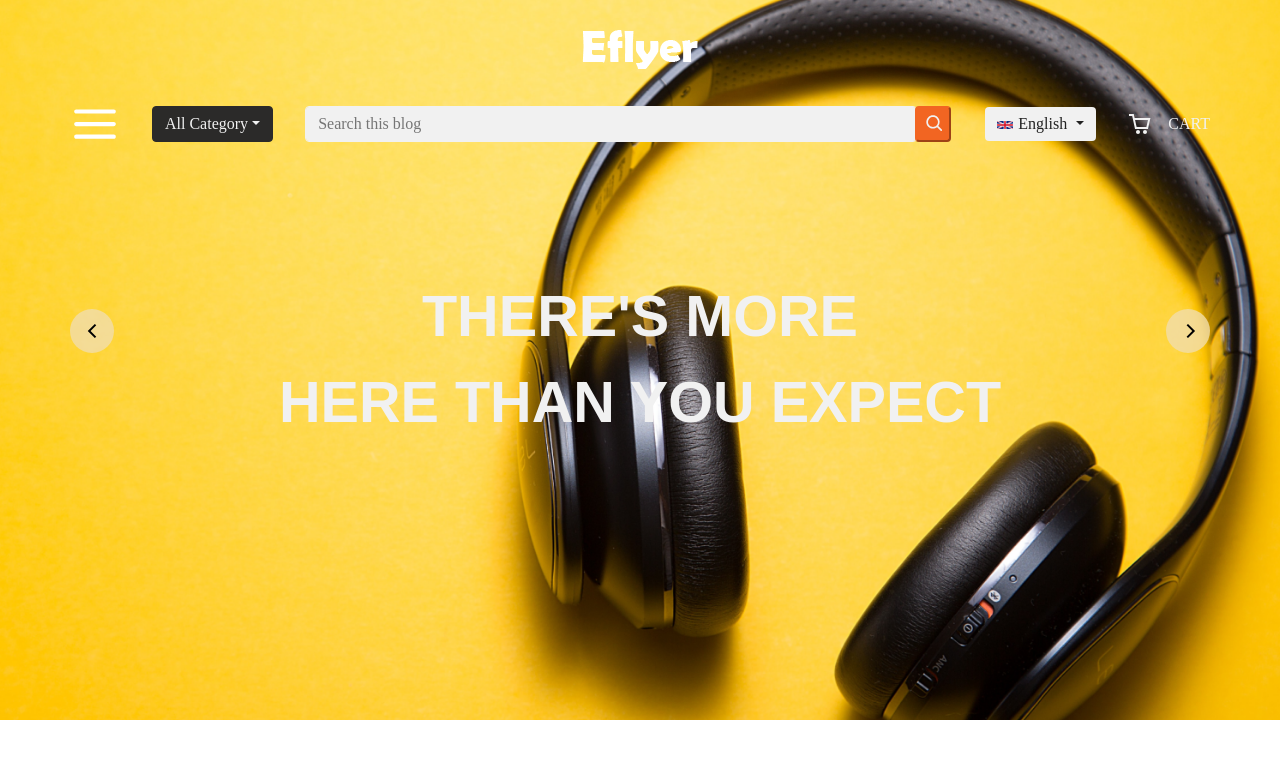
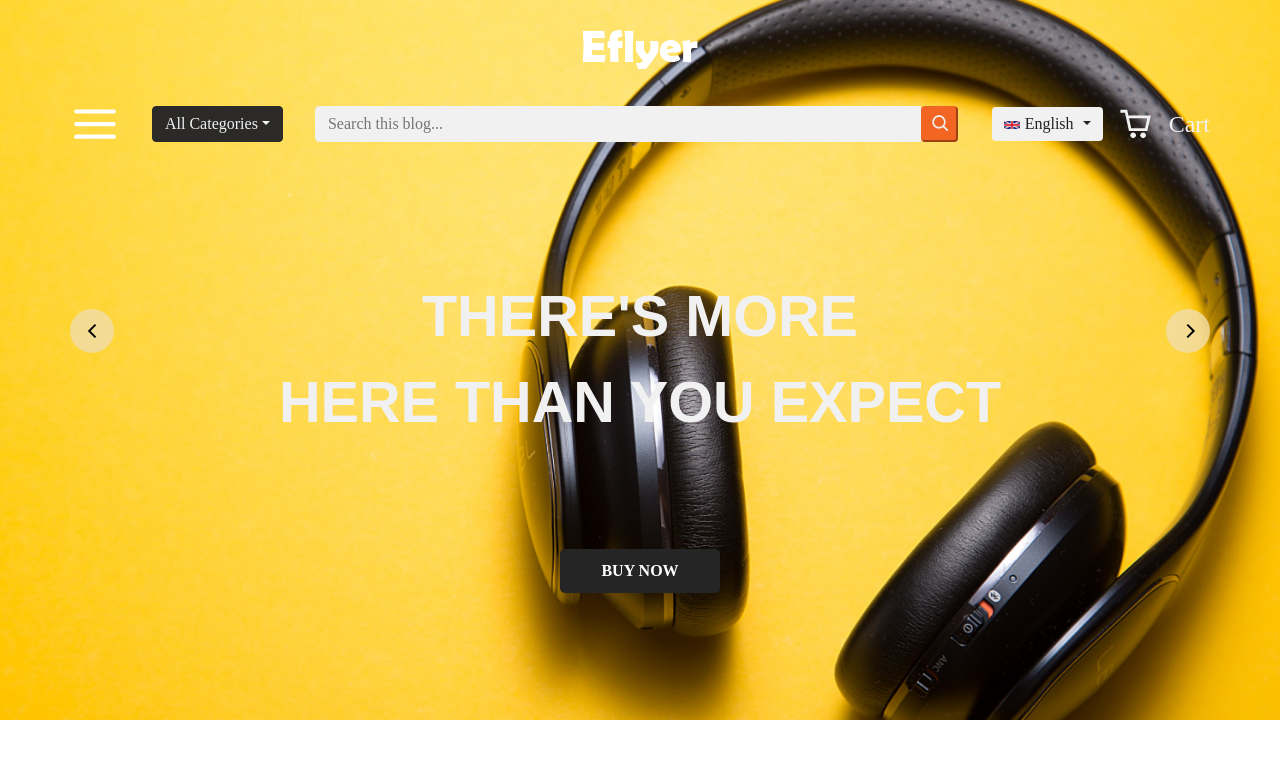
Before and after one commit to Icerock10/e-commerce-proj, a React (Vite) app in the folder shop/: page / in a window 1280 px wide. Shown: the top 758 px of the page. Built offline with nearby package versions, Linux system fonts and the light colour scheme.

Commit message:
added some changes

```diff
--- a/shop/src/assets/images/icons/Icons.tsx
+++ b/shop/src/assets/images/icons/Icons.tsx
@@ -82,8 +82,8 @@ const Cart = ({ className }: any) => {
   return (
     <svg
       className={className}
-      width="24"
-      height="24"
+      width="34"
+      height="34"
       viewBox="0 0 24 24"
       fill="none"
       xmlns="http://www.w3.org/2000/svg"
--- a/shop/src/components/slider/HeaderSlider.tsx
+++ b/shop/src/components/slider/HeaderSlider.tsx
@@ -1,6 +1,5 @@
-import React, { useState } from "react";
+import React, { useState, useEffect } from "react";
 import logo from "../../assets/images/logo.png";
-import ukFlag from "../../assets/images/flag-uk.png";
 import { languages } from "../../helpers/languages";
 import {
   LeftArrow,
@@ -17,7 +16,6 @@ export const HeaderSlider = ({ next, prev, t, i18n }: any) => {
   const [languageText, setlanguageText] = useState(() =>
     currentLanguage === "fr" ? "French" : "English"
   );
-
   const showList = () => {
     setisListShown(!isListShown);
   };
@@ -44,13 +42,13 @@ export const HeaderSlider = ({ next, prev, t, i18n }: any) => {
             <Menu />
           </div>
           <div className="dropdown">
-            <button className="btn dropdown__toggle">All Category</button>
+            <button className="btn dropdown__toggle">{t("categories")}</button>
           </div>
           <div className="input__group">
             <input
               type="text"
               className="input__group_form"
-              placeholder="Search this blog"
+              placeholder={t("search")}
             />
             <div className="input-group-append">
               <button
@@ -64,36 +62,43 @@ export const HeaderSlider = ({ next, prev, t, i18n }: any) => {
           </div>
           <div className="header__box">
             <div className="header__box_switcher">
-              <span onClick={showList} className="lang">
-                <img src={languages[languageText]} />
-                <span className="lang_text">{languageText}</span>
-              </span>
+              <div className="switcher__group">
+                <span onClick={showList} className="lang">
+                  <img src={languages[languageText]} />
+                  <span className="lang_text">{languageText}</span>
+                </span>
+                {isListShown && (
+                  <div className="switcher__group_wrapper">
+                    {Object.keys(languages).map((language, i) => {
+                      return (
+                        <span
+                          key={`key-${i}`}
+                          className={`language__list_item ${
+                            languageText === language && "selected"
+                          }`}
+                          onClick={() => change(language)}
+                        >
+                          <img src={languages[language]} alt="flags" />
+                          {language}
+                        </span>
+                      );
+                    })}
+                  </div>
+                )}
+              </div>
               <div className="cart">
                 <Cart className="cart__icon" />
-                CART
+                <span className="cart__text">{t("cart")}</span>
               </div>
             </div>
           </div>
         </div>
-        {isListShown &&
-          Object.keys(languages).map((language, i) => {
-            return (
-              <ul key={`key-${i}`} className="language__list">
-                <li
-                  className="language__list_item"
-                  onClick={() => change(language)}
-                >
-                  {language}
-                  <img src={languages[language]} alt="flags" />
-                </li>
-              </ul>
-            );
-          })}
         <div className="slider_btn__section">
-          <button className="next-button" onClick={prev}>
+          <button className="slider__btn" onClick={prev}>
             <LeftArrow />
           </button>
-          <button className="next-button" onClick={next}>
+          <button className="buynow__btn">Buy Now</button>
+          <button className="slider__btn" onClick={next}>
             <RightArrow />
           </button>
         </div>
--- a/shop/src/components/slider/Slider.scss
+++ b/shop/src/components/slider/Slider.scss
@@ -2,6 +2,10 @@
 @import "../../styles/mixins.scss";
 
 // ----------------------------------------------------------------> slider section
+
+.wrapper {
+	position: relative;
+}
 
 .slider {
 	display: flex;
@@ -14,10 +18,6 @@
 	height: 45rem;
 	position: absolute;
 	top: 0;
-}
-
-.wrapper {
-	position: relative;
 }
 
 .slider.active {
@@ -38,7 +38,9 @@
 		padding: 30px 0;
 	}
 }
-.dropdown__toggle {
+.dropdown {
+	flex: 0 0 auto;
+	&__toggle {
 		display: inline-block;
 		color: $main-color;
 		text-align: center;
@@ -59,6 +61,8 @@
 		 border-left: 0.3em solid transparent;
 		}
 	}
+}
+
 
 .main {
 	display: flex;
@@ -120,10 +124,10 @@
 	}
 }
 .header__box {
-	flex: 0 1 auto;
+	flex: 0 0 auto;
 	&_switcher {
 		display: flex;
-		gap: 2rem;
+		gap: 1rem;
 		align-items: center;
 	}
 }
@@ -133,7 +137,7 @@
 	position: relative;
 	top: 10rem;
 }
-.next-button {
+.slider__btn {
 		border: none;
 		border-radius: 50%;
 		display: flex;
@@ -141,6 +145,10 @@
 		align-items: center;
 		padding: 10px 10px;
 		background-color: rgb(242,222,172,.8);
+		transition: color .5s ease-in-out;
+		&:hover {
+			color: $main-color;
+		}
   }
   .banner__text {
 	position: relative;
@@ -172,6 +180,9 @@
 	&__icon {
 		margin-right: 16px;
 	}
+	&__text {
+		font-size: 1.5rem;
+	}
 }
 .sidebar {
 	position: fixed;
@@ -187,27 +198,80 @@
 	display: inline-flex;
     flex-direction: column;
     align-items: flex-end;
+	 margin-right: 6.7rem;
 	 &_item {
 	 display: flex;
     background-color: #fff;
+	 cursor: pointer;
     padding: 0.6rem 2rem;
     box-shadow: rgba(0, 0, 0, 0.35) 0px 5px 15px;
-    border: 1px solid #fff;
-    max-width: 7rem;
-    margin: -0.3rem 7rem 0.4rem 1rem;
     align-items: center;
     justify-content: center;
+	 &:hover {
+		background-color: $secondary-color;
+		color: $main-color;
+	 }
 }
 
 &_item > img {
-	margin-right: 5px;
+	margin-right: 15px;
+ }
+}
+.selected {
+	background-color: rgb(231 218 218);
+}
+.switcher__group {
+	display: flex;
+	flex-direction: column;
+	position: relative;
+}
+.switcher__group_wrapper {
+	position: absolute;
+	top: 2.8rem;
+	&:after {
+		position: absolute;
+		top: -7px;
+		left: 10%;
+		width: 0;
+		height: 0;
+		border-left: 8px solid transparent;
+		border-right: 8px solid transparent;
+		border-bottom: 8px solid #fff;
+		content: '';
+		display: block;
+		z-index: 2;
+		transition: all 200ms linear;
+  }
+}
+
+	.buynow__btn {
+			width: 10rem;
+			font-size: 16px;
+			border: none;
+			color: #fff;
+			background-color: #252525;
+			text-align: center;
+			padding: 10px 0;
+			border-radius: 5px;
+			text-transform: uppercase;
+			font-weight: 700;
+			top: 15rem;
+			position: relative;
+			transition: background-color .5s ease-in-out;
+			&:hover {
+				background-color: $secondary-color;
+
 			}
 	}
 
   @media (max-width: 1165px) {
 	.container {
 		max-width: $container-md;
-		transition: max-width 1s;
+		transition: max-width 400ms ease-in-out 0s;
+	}
+	.buynow__btn {
+		top: 9rem;
+		transition: top 1s;
 	}
 	.banner__text {
 		font-size: 1.5rem;
@@ -221,6 +285,9 @@
   @media (max-width: 985px) {
 	.container {
 	  max-width: $container-sm;
+	}
+	.slider_btn__section {
+		top: 7rem;
 	}
 	.main {
 		gap: 1rem;
@@ -249,7 +316,10 @@
   @media (max-width: 640px) {
 		.container {
 			width: 100%;
-			padding: 0 45px;
+			padding: 0 35px;
+		}
+		.buynow__btn {
+			top: 8rem;
 		}
 		.main {
 			flex-wrap: wrap-reverse;
@@ -261,17 +331,18 @@
 			padding: 0.3rem 0.15rem;
 	  }
 		.header__box {
-			flex: 1 1 auto;
+			flex: 1 1 100%;
 			margin-bottom: 1rem;
 			&_switcher {
 				justify-content: space-between;
 			}
 		}
 		.banner__text {
-			font-size: 0.9rem;
+			font-size: 0.7rem;
+			top: 4rem;
 		}
 		.slider_btn__section {
-			top: 8rem;
+			top: 5rem;
 		}
    }
 	@media (max-width: 420px) {
@@ -289,4 +360,10 @@
 		flex-basis: 80%;
 	   }
 	 }
+
+	 @media (max-width: 340px) {
+		.main__menu > svg {
+			width: 15%;
+		}
+	 }
 // ----------------------------------------------------------------> slider section ends
--- a/shop/src/components/slider/Slider.tsx
+++ b/shop/src/components/slider/Slider.tsx
@@ -8,8 +8,10 @@ const Slider = () => {
   const [currentFrame, setCurrentFrame] = useState(0);
   const { t, i18n } = useTranslation();
   const totalFrames = frames.length;
-  const titles: [] = i18n.t("titles", { returnObjects: true });
-  const subTitles: [] = i18n.t("subTitles", { returnObjects: true });
+  const frameTitles: { titles: []; subTitles: [] } = i18n.t("frameTitles", {
+    returnObjects: true,
+  });
+  const { titles, subTitles } = frameTitles;
 
   const framesWithMultiLanguageTitles = frames.map((frame, index) => ({
     ...frame,
--- a/shop/src/i18/en.json
+++ b/shop/src/i18/en.json
@@ -1,4 +1,9 @@
 {
-	"titles": ["Get start", "There's more", "We are not looking", "We are the ones who", "Ready to"],
-	"subTitles": ["Your favorite shopping", "here than you expect", "for a reason to make gifts", "certainly justify the trust!", "provide everything you need!"]
+	"frameTitles": {
+		"titles": ["Get start", "There's more", "Selling only", "We make", "Ready to"],
+		"subTitles": ["Your favorite shopping", "here than you expect", "the best things online", "selling superbly easy", "provide everything you need"]
+	},
+	"categories": "All Categories",
+	"search": "Search this blog...",
+	"cart": "Cart"
 }
--- a/shop/src/i18/fr.json
+++ b/shop/src/i18/fr.json
@@ -1,4 +1,9 @@
 {
-	"titles": ["Commencer", "Il y a plus", "Nous ne cherchons pas", "Nous sommes ceux qui", "Prêt à"],
-	"subTitles": ["Vos courses préférées", "ici que vous ne le pensez", "pour une raison de faire des cadeaux", "justifie certainement la confiance!", "fournissez tout ce dont vous avez besoin!"]
+	"frameTitles": {
+	"titles": ["Commencer", "Il y a plus", "Vendre uniquement", "Nous rendons la", "Prêt à fournissez"],
+	"subTitles": ["Vos courses préférées", "ici que vous ne le pensez", "les meilleures choses", "vente en ligne facile", "tout ce dont vous"]
+	},
+	"categories": "Catégories",
+	"search": "Cherchez dans ce blog...",
+	"cart": "Panier"
 }
--- a/shop/src/styles/mixins.scss
+++ b/shop/src/styles/mixins.scss
@@ -1,3 +1,5 @@
+@import './variables';
+
 @mixin btn-style {
 	border-radius: 0.25rem;
    padding: 0.3rem 0.75rem;
```
Lines whose indentation alone changed are shown as unchanged.
